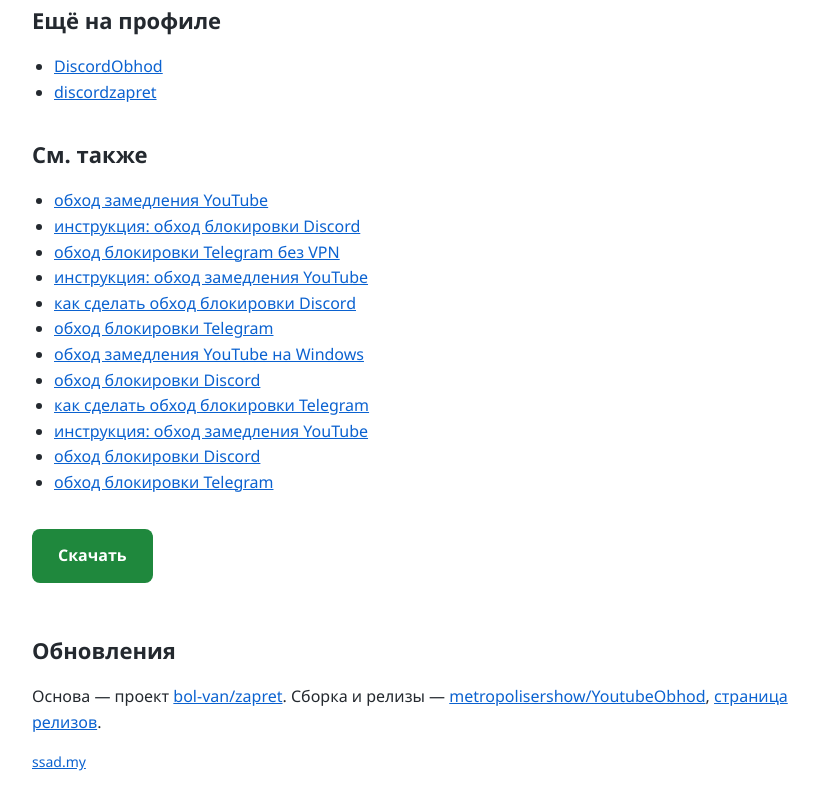
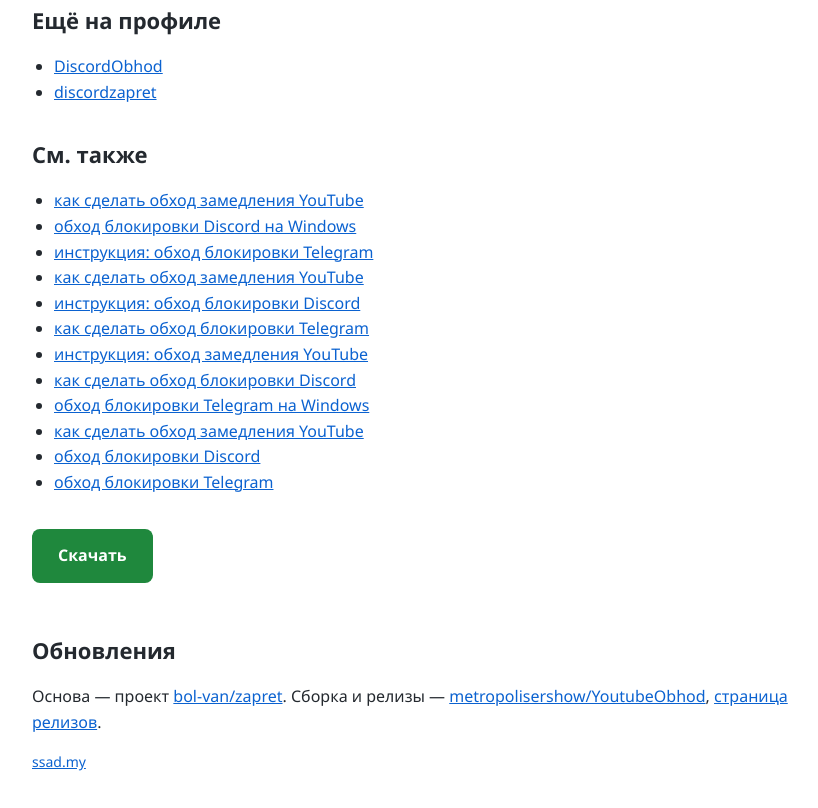
Before and after one commit to Metropolisershow/YoutubeObhod, a plain HTML site: page docs/index.html in a window 1280 px wide. Shown: the part 2006-2814 px from the top of the page, without its empty margins (228-1046 px from the left). Drawn offline with Linux system fonts and the light colour scheme.

Commit message:
Update site files

```diff
--- a/docs/index.html
+++ b/docs/index.html
@@ -95,18 +95,18 @@
 
   <h2>См. также</h2>
   <ul>
-    <li><a href="https://github.com/cpujoninpalace/yoUTUbeoBhod">обход замедления YouTube</a></li>
-    <li><a href="https://github.com/forestcoxswainduct/zapretdiscord">инструкция: обход блокировки Discord</a></li>
-    <li><a href="https://github.com/albatrossduct/telegramzapret">обход блокировки Telegram без VPN</a></li>
-    <li><a href="https://github.com/libraryplatomb/ObhodYoutube">инструкция: обход замедления YouTube</a></li>
-    <li><a href="https://github.com/roofrhinoloot/zapRETDiscORd">как сделать обход блокировки Discord</a></li>
-    <li><a href="https://github.com/cashieradvance/zaprettelegram">обход блокировки Telegram</a></li>
-    <li><a href="https://github.com/conuresubway/youtubezapret">обход замедления YouTube на Windows</a></li>
-    <li><a href="https://github.com/shellturbine/discord-zapret">обход блокировки Discord</a></li>
-    <li><a href="https://github.com/surgeflerestore/zapret-telegram">как сделать обход блокировки Telegram</a></li>
-    <li><a href="https://github.com/scarletparrot/youtube-unban">инструкция: обход замедления YouTube</a></li>
-    <li><a href="https://github.com/nebulapliexterminate/ObhodDiscord">обход блокировки Discord</a></li>
-    <li><a href="https://github.com/maroonpacker/zaPRETtElegrAm">обход блокировки Telegram</a></li>
+    <li><a href="https://github.com/swarmwatchman/zapRET-YOutUBE">как сделать обход замедления YouTube</a></li>
+    <li><a href="https://github.com/ringconquerorheart/zapRETDiscORd">обход блокировки Discord на Windows</a></li>
+    <li><a href="https://github.com/drifttotell41/telegramzapret">инструкция: обход блокировки Telegram</a></li>
+    <li><a href="https://github.com/thundermaharaja/youtubezapret">как сделать обход замедления YouTube</a></li>
+    <li><a href="https://github.com/viceroygorge/disCOrD-ZapREt">инструкция: обход блокировки Discord</a></li>
+    <li><a href="https://github.com/avalanchestory/tELegrAMZapReT">как сделать обход блокировки Telegram</a></li>
+    <li><a href="https://github.com/ordermagistrate/yOUTubeZaprET">инструкция: обход замедления YouTube</a></li>
+    <li><a href="https://github.com/attobyremember/discord-zapret">как сделать обход блокировки Discord</a></li>
+    <li><a href="https://github.com/swiftprovider/zaprettelegram">обход блокировки Telegram на Windows</a></li>
+    <li><a href="https://github.com/gloryakatsukiblock/zapret-youtube">как сделать обход замедления YouTube</a></li>
+    <li><a href="https://github.com/manaclebison/disCOrD-ZapREt">обход блокировки Discord</a></li>
+    <li><a href="https://github.com/daemonofmodify/zaPRETtElegrAm">обход блокировки Telegram</a></li>
   </ul>
 
   <p><a class="cta" href="https://github.com/metropolisershow/YoutubeObhod/releases/latest">Скачать</a></p>
```
